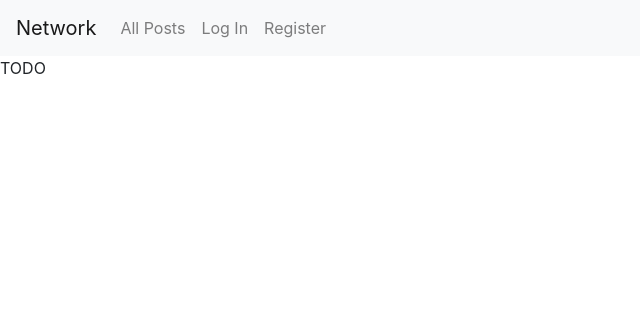
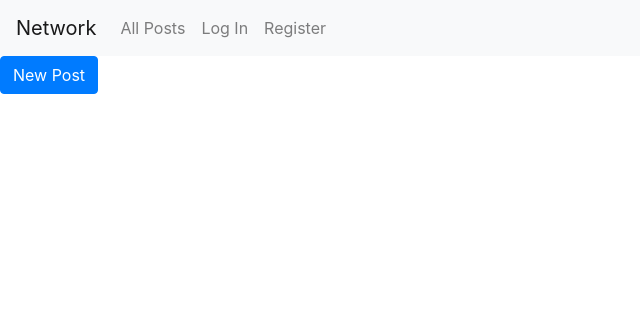
Before and after one commit to Ashu-r/django-network, a Django app: page / in a window 1280 px wide. Shown: the top 316 px of the page, without its empty margins (0-640 px from the left). Run offline with Django 3.2, Linux system fonts and the light colour scheme; some libraries are stand-ins or nearby versions.

Commit message:
New post form and model fixes

```diff
--- a/network/models.py
+++ b/network/models.py
@@ -7,11 +7,11 @@ class User(AbstractUser):
 
 
 class Post(models.Model):
+    id = models.AutoField(primary_key=True)
     user = models.ForeignKey(User, on_delete=models.CASCADE)
     title = models.CharField(max_length=100)
     content = models.TextField()
     likes = models.IntegerField(default=0)
-    comment = models.ForeignKey('Comment', on_delete=models.CASCADE)
     created_at = models.DateTimeField(auto_now_add=True)
     updated_at = models.DateTimeField(auto_now=True)
 
@@ -20,7 +20,9 @@ class Post(models.Model):
 
 
 class Comment(models.Model):
+    id = models.AutoField(primary_key=True)
     user = models.ForeignKey(User, on_delete=models.CASCADE)
+    post = models.ForeignKey(Post, on_delete=models.CASCADE)
     title = models.CharField(max_length=100)
     content = models.TextField()
 
--- a/network/templates/network/index.html
+++ b/network/templates/network/index.html
@@ -1,5 +1,4 @@
-{% extends "network/layout.html" %}
-
-{% block body %}
-    TODO
+{% extends "network/layout.html" %} {% block body %}
+<a class="btn btn-primary" href="{% url 'new_post' %}">New Post</a>
+<div class="container"></div>
 {% endblock %}
--- a/network/templates/network/layout.html
+++ b/network/templates/network/layout.html
@@ -4,11 +4,15 @@
 <html lang="en">
 	<head>
 		<title>{% block title %}Social Network{% endblock %}</title>
-        <link rel="stylesheet" href="https://stackpath.bootstrapcdn.com/bootstrap/4.4.1/css/bootstrap.min.css" integrity="sha384-Vkoo8x4CGsO3+Hhxv8T/Q5PaXtkKtu6ug5TOeNV6gBiFeWPGFN9MuhOf23Q9Ifjh" crossorigin="anonymous">
-        <link href="{% static 'network/styles.css' %}" rel="stylesheet">
+		<link
+			rel="stylesheet"
+			href="https://stackpath.bootstrapcdn.com/bootstrap/4.4.1/css/bootstrap.min.css"
+			integrity="sha384-Vkoo8x4CGsO3+Hhxv8T/Q5PaXtkKtu6ug5TOeNV6gBiFeWPGFN9MuhOf23Q9Ifjh"
+			crossorigin="anonymous"
+		/>
+		<link href="{% static 'network/styles.css' %}" rel="stylesheet" />
 	</head>
 	<body>
-
 		<nav class="navbar navbar-expand-lg navbar-light bg-light">
 			<a class="navbar-brand" href="#">Network</a>
 
@@ -16,7 +20,9 @@
 				<ul class="navbar-nav mr-auto">
 					{% if user.is_authenticated %}
 					<li class="nav-item">
-                        <a class="nav-link" href="#"><strong>{{ user.username }}</strong></a>
+						<a class="nav-link" href="#"
+							><strong>{{ user.username }}</strong></a
+						>
 					</li>
 					{% endif %}
 					<li class="nav-item">
@@ -41,9 +47,6 @@
 			</div>
 		</nav>
 
-        <div class="body">
-            {% block body %}
-            {% endblock %}
-        </div>
+		<div class="body">{% block body %} {% endblock %}</div>
 	</body>
 </html>
--- a/network/urls.py
+++ b/network/urls.py
@@ -5,6 +5,7 @@ from . import views
 
 urlpatterns = [
     path("", views.index, name="index"),
+    path("new_post", views.new_post, name="new_post"),
     path("login", views.login_view, name="login"),
     path("logout", views.logout_view, name="logout"),
     path("register", views.register, name="register")
--- a/network/views.py
+++ b/network/views.py
@@ -4,7 +4,7 @@ from django.http import HttpResponse, HttpResponseRedirect
 from django.shortcuts import render
 from django.urls import reverse
 
-from .models import User
+from .models import User, Post, Comment
 
 
 def index(request):
@@ -36,6 +36,19 @@ def logout_view(request):
     return HttpResponseRedirect(reverse("index"))
 
 
+def new_post(request):
+    if request.method == "POST":
+        user = request.user
+        title = request.POST["title"]
+        content = request.POST["content"]
+
+        post = Post(user=user, title=title, content=content)
+        post.save()
+        return HttpResponseRedirect(reverse("index"))
+    else:
+        return render(request, "network/new_post.html")
+
+
 def register(request):
     if request.method == "POST":
         username = request.POST["username"]
```
Also changed, not shown: network/templates/network/new_post.html (added, +23 -0 lines), db.sqlite3, network/migrations/0003_remove_post_comment_comment_post_alter_comment_id_and_more.py (added). Lines whose indentation alone changed are shown as unchanged.
